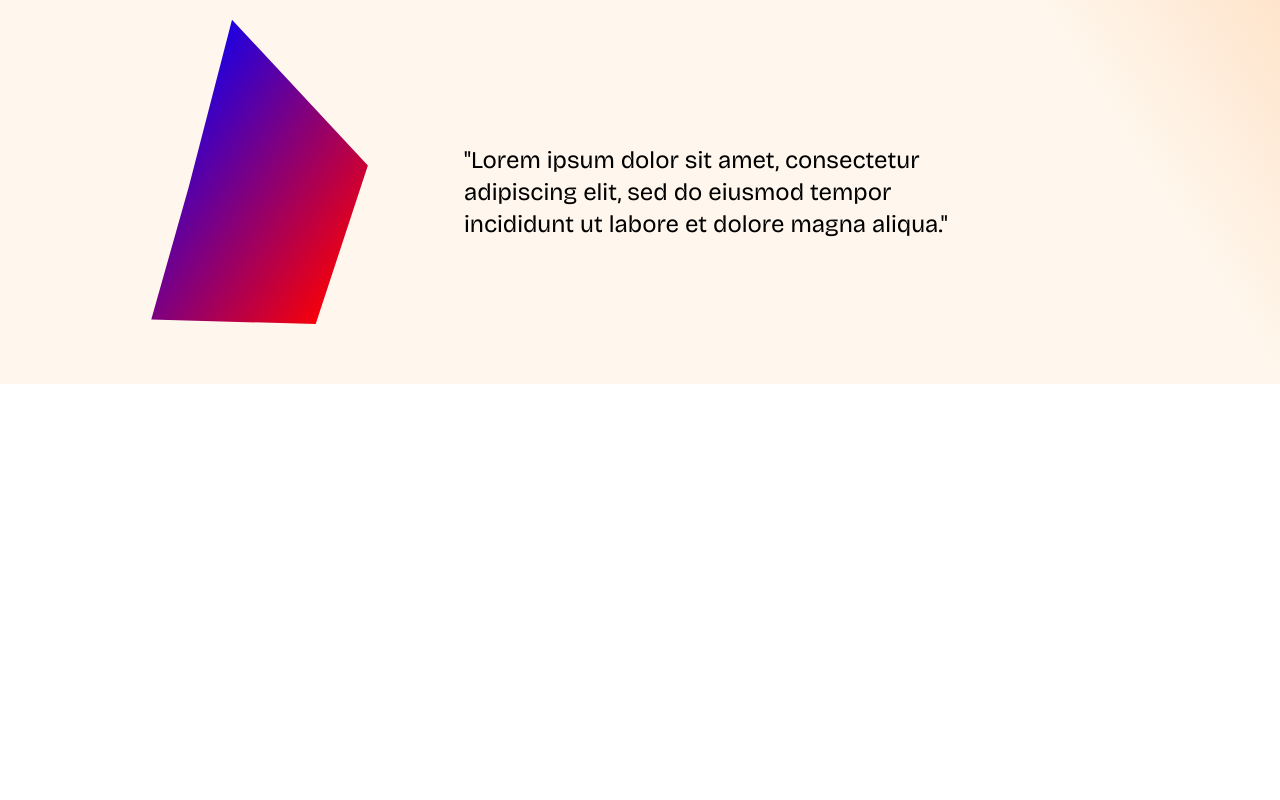
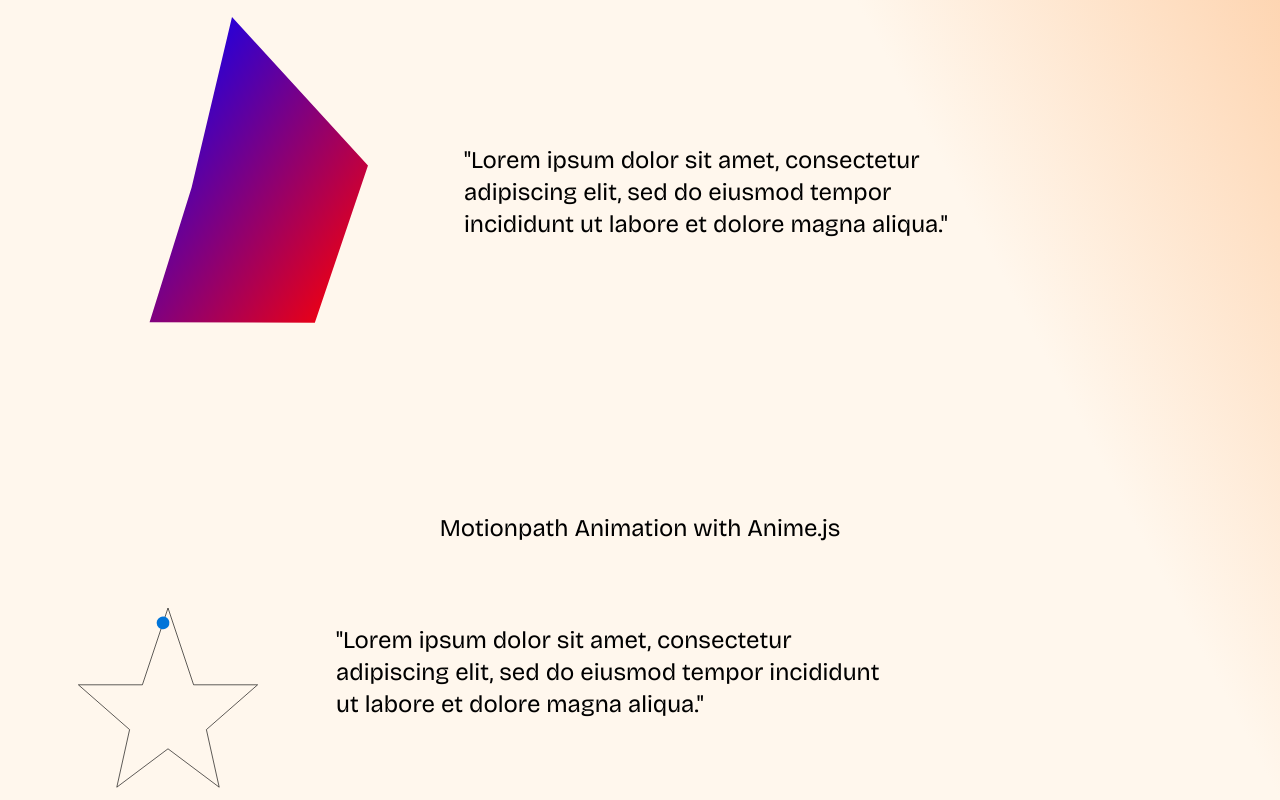
Before and after one commit to vishalmet/Background-Animations, a React (Create React App) app: page /animejs in a window 1280 px wide. Shown: the part 1612-2412 px from the top of the page. Before the commit the page ends 1996 px from the top, so only its background shows below. Built offline with nearby package versions, Linux system fonts and the light colour scheme; the HTML template or start-up script is replaced by a standard one.

Commit message:
motionpath

```diff
--- /dev/null
+++ b/src/components/MotionPath.jsx
@@ -0,0 +1,30 @@
+// StarPathAnimation.js
+import React, { useEffect } from 'react';
+import anime from 'animejs/lib/anime.es.js';
+
+const MotionPath = () => {
+  useEffect(() => {
+    const starPath = anime.path('.star-path-demo path');
+
+    anime({
+      targets: '.star-path-demo .el',
+      translateX: starPath('x'),
+      translateY: starPath('y'),
+      rotate: starPath('angle'),
+      easing: 'linear',
+      duration: 3000,
+      loop: true
+    });
+  }, []);
+
+  return (
+    <div className="w-full h-full flex justify-center items-center">
+      <svg xmlns="http://www.w3.org/2000/svg" viewBox="0 0 400 400" className="w-64 h-64 star-path-demo">
+        <path fill="none" stroke="#000" d="M200,100 L240,220 L340,220 L260,290 L280,380 L200,320 L120,380 L140,290 L60,220 L160,220 Z"/>
+        <circle className="el" cx="0" cy="0" r="10" fill="#0074D9"/>
+      </svg>
+    </div>
+  );
+};
+
+export default MotionPath;
--- a/src/pages/AnimeJS.jsx
+++ b/src/pages/AnimeJS.jsx
@@ -4,12 +4,8 @@ import FunctionBasedValues from "../components/FunctionBasedValues";
 import Menus from "../components/Menus";
 import StaggeringGrid from "../components/StaggeringGrid";
 import StaggeringAxisGrid from "../components/StaggeringAxis";
-import LineDrawingTextDemo from "../components/Morphing";
-import PathDrawingTextDemo from "../components/Morphing";
-import LineDrawingAnimation from "../components/Morphing";
-import WordDrawingAnimation from "../components/Morphing";
-import LineDrawingWordAnimation from "../components/Morphing";
 import MorphingAnimation from "../components/Morphing";
+import MotionPath from "../components/MotionPath";
 
 const AnimeJS = () => {
   return (
@@ -78,7 +74,7 @@ const AnimeJS = () => {
 
       <div className=" pt-32">
         <p className=" flex justify-center text-2xl ">
-          Staggering Axis Animation with Anime.js
+          Morphing Animation with Anime.js
         </p>
 
         <div className=" flex items-center gap-10">
@@ -93,6 +89,25 @@ const AnimeJS = () => {
           </div>
         </div>
       </div>
+
+
+      <div className=" pt-32">
+        <p className=" flex justify-center text-2xl ">
+          Motionpath Animation with Anime.js
+        </p>
+
+        <div className=" flex items-center gap-10">
+          <div className=" ml-10 ">
+            <MotionPath />
+          </div>
+          <div className="">
+            <p className=" text-2xl  w-[60%]">
+              "Lorem ipsum dolor sit amet, consectetur adipiscing elit, sed do
+              eiusmod tempor incididunt ut labore et dolore magna aliqua."
+            </p>
+          </div>
+        </div>
+      </div>
     </div>
   );
 };
```
